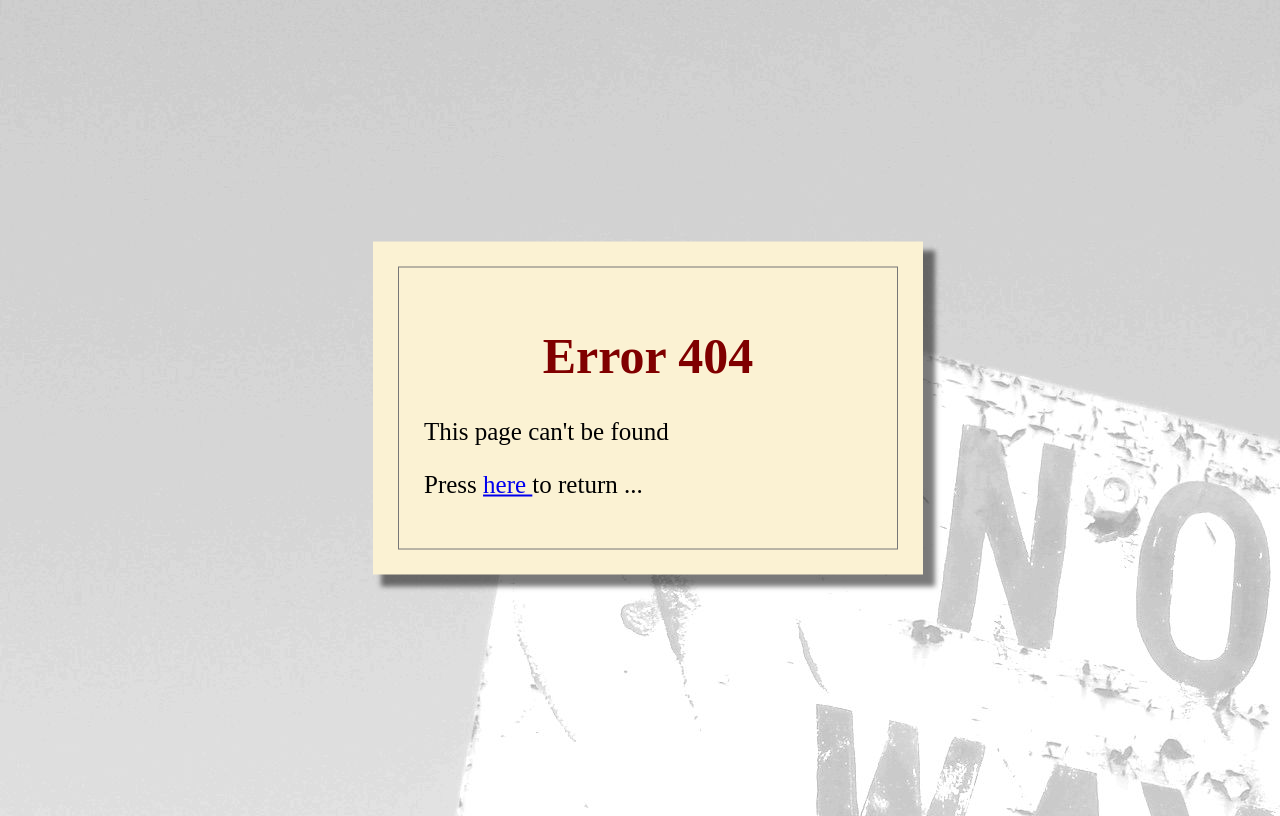
After one commit to kevlampiev/smartmouse2.local, a Symfony app: template templates/layouts/not_found.twig in a window 1280 px wide. The commit adds this page. Run offline with Twig, Linux system fonts and the light colour scheme; the template is opened without the code that fills it, so the values that code supplies are empty; some libraries are stand-ins or nearby versions.

Commit message:
fixed problems with user menu depended on cookie, added page 404 for wrong id's of good and categories

```diff
--- a/public/js/header.js
+++ b/public/js/header.js
@@ -60,7 +60,7 @@ let header = new Vue({
       document.location.href = "/";
     },
     getData() {
-      this.registered = getCookie("is_logged_in") == "true";
+      this.registered = getCookie("is_logged_in") === "true";
     }
   },
   mounted() {
--- a/src/Controllers/IndexController.php
+++ b/src/Controllers/IndexController.php
@@ -4,7 +4,7 @@ namespace Smarthouse\Controllers;
 
 use Smarthouse\Services\TwigService;
 use Smarthouse\Services\DBConnService;
-use Smarthouse\Models\UserModel;
+use Smarthouse\Models\CustomerModel;
 use Symfony\Component\Routing\Annotation\Route;
 
 class IndexController extends BaseCustController
@@ -42,7 +42,7 @@ class IndexController extends BaseCustController
 
         $twig = TwigService::getTwig();
 
-        $user = new UserModel();
+        $user = new CustomerModel();
         return $twig->render(
             'main.twig',
             [
--- a/src/models/UserModel.php
+++ b/src/models/UserModel.php
@@ -112,10 +112,12 @@ class UserModel
      */
     protected function init()
     {
+        setcookie("is_logged_in", "false", time() - 7 * 24 * 3600); //иначе почему то не затирает куки на некоторых страницах и vue.js срабатывает плохо
         if ($this->isLogged) {
             $this->grantAccess();
             return true; //все уже и так хорошо, нечего менять
         }
+
 
         if ($_SESSION['login'] != null) {
             //хороший случай, все уже в системе
@@ -128,6 +130,7 @@ class UserModel
                     return false;
                 } else {
                     $this->fillData($row);
+                    $this->grantAccess();
                 }
             } catch (Exception $e) {
                 $this->denyAccess();
--- /dev/null
+++ b/templates/layouts/not_found.twig
@@ -0,0 +1,59 @@
+<!DOCTYPE html>
+<html lang="en">
+
+	<head>
+		<meta charset="UTF-8">
+		<meta name="viewport" content="width=device-width, initial-scale=1.0">
+		<meta http-equiv="X-UA-Compatible" content="ie=edge">
+		<title>Smarthouse 2</title>
+	</head>
+
+	<body>
+		<div class="notFoundBox">
+			<div>
+				<h1 class="error_header">Error 404</h1>
+				<p>This page can't be found</p>
+				<p>Press
+					<a href="/">here
+					</a>
+					to return ...</p>
+			</div>
+		</div>
+		<style>
+			body {
+				position: relative;
+				height: 100vh;
+				width: 100vw;
+				background-image: url("img/no-way.jpeg");
+
+			}
+
+			.notFoundBox {
+				position: absolute;
+				top: 50%;
+				left: 50%;
+				transform: translate(-50%, -50%);
+				background-color: #fbf2d3;
+				color: black;
+				width: 500px;
+				padding: 25px;
+				font-size: 25px;
+				box-shadow: 10px 10px 5px 2px rgba(0, 0, 0, 0.52);
+
+			}
+
+			.notFoundBox div {
+				border: 1px solid #777;
+				padding: 25px;
+
+			}
+
+			.error_header {
+				color: maroon;
+				width: 100%;
+				text-align: center;
+			}
+		</style>
+	</body>
+
+</html>
```
Also changed, not shown: src/Controllers/CategoryController.php (+10 -4 lines), src/Controllers/SingleGoodController.php (+6 -3 lines), templates/goods_of_category.twig (+6 -2 lines), templates/main.twig (+11 -4 lines), templates/components/goods_list_comp.twig (renamed from templates/components/goodsListComp.twig).
